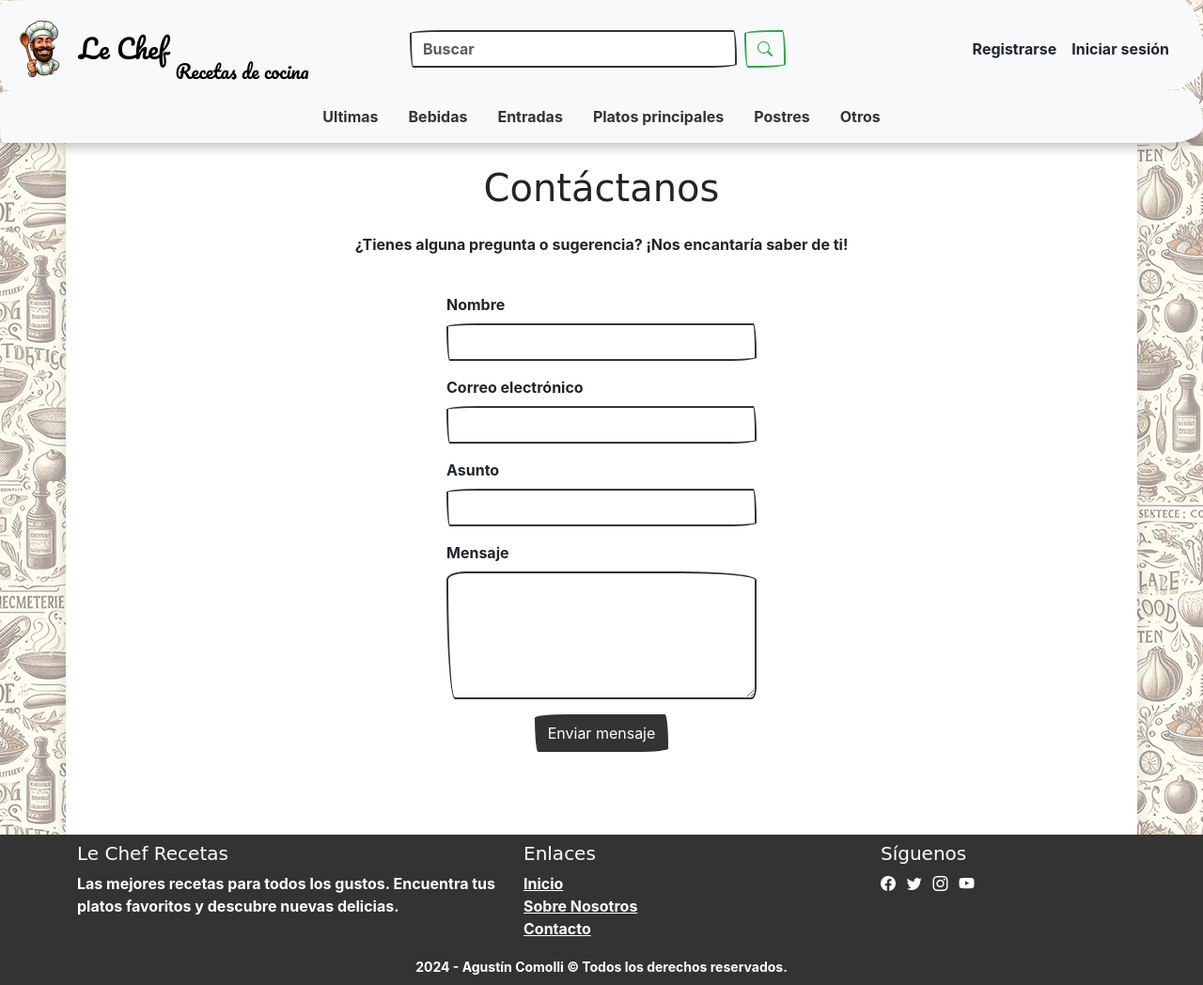
After one commit to agustincomolli/le-chef-recetas, a Flask app: page /contact in a window 1280 px wide. The commit adds this page. Shown: the whole page at 94% size. Run offline with Flask 3, Linux system fonts and the light colour scheme; some libraries are stand-ins or nearby versions; some web fonts are replaced.

Commit message:
feat: add form contact, and delete user

```diff
--- a/app/__init__.py
+++ b/app/__init__.py
@@ -2,12 +2,13 @@
 Inicialización de la aplicación Flask.
 
 """
-from flask import Flask
+from flask import Flask, render_template
 from flask_session import Session
 from .config import Config
 from .extensions import db
 from .routes.main import main
 from .routes.auth import auth
+from .utils.helpers import apology
 
 
 def create_app():
@@ -63,6 +64,21 @@ def create_app():
         response.headers["Pragma"] = "no-cache"
         return response
 
+    @app.errorhandler(404)
+    def page_not_found(error):  # pylint: disable=unused-argument
+        """
+        Manejador de errores para el código de estado HTTP 404 (No encontrado).
+
+        Args:
+            error (HTTPException): El objeto de excepción que contiene detalles sobre el error.
+
+        Returns:
+            Response: Una respuesta personalizada que incluye un mensaje de error y el
+                      código de estado 404.
+        """
+        # return apology("página no encontrada", 404)
+        return render_template("error-404.html")
+
     return app
 
 
--- a/app/routes/auth.py
+++ b/app/routes/auth.py
@@ -9,7 +9,7 @@ import base64
 from flask import Blueprint, request, redirect, render_template, session, flash, current_app
 from werkzeug.security import check_password_hash, generate_password_hash
 from app.utils.helpers import apology, convert_to_webp, resize_image, login_required
-from app.utils.database import add_user, get_user, is_unique_username, is_unique_email
+from app.utils.database import add_user, get_user, is_unique_username, is_unique_email, delete_user
 
 
 # Error codes.
@@ -23,12 +23,13 @@ ERROR_USER_EXIST = "El usuario ya existe"
 ERROR_USER_NOT_EXIST = "El usuario no existe"
 ERROR_INCORRECT_PASSWORD = "La contraseña es incorrecta"
 ERROR_EMAIL_EXIST = "El correo electrónico ya existe"
-ERROR_ADD_USER = 1
+ERROR_IMAGE_TOO_BIG = "El archivo debe ser menor de 1MB"
+ERROR_DB_OPERATION = 1
 
 auth = Blueprint('auth', __name__)
 
 
-@auth.route("/account")
+@auth.route("/account", methods=["GET", "POST"])
 @login_required
 def account():
     user = get_user(session["username"])
@@ -37,6 +38,30 @@ def account():
         pass
     else:
         return render_template("account.html", user=user)
+
+
+@auth.route("/delete_account", methods=["POST"])
+@login_required
+def delete_account():
+    """
+    Elimina la cuenta del usuario actual y limpia la sesión.
+
+    Returns:
+        redirect: Redirige a la página de inicio si la eliminación es exitosa.
+                  Redirige a la página de cuenta si ocurre un error.
+    """
+
+    user_id = session["user_id"]
+    result = delete_user(user_id)
+    if not result == ERROR_DB_OPERATION:
+        # Eliminar la sesión.
+        session.clear()
+        # Informar al usuario.
+        flash('Tu cuenta ha sido eliminada exitosamente.', 'success')
+        return redirect("/")
+    else:
+        flash('No se pudo eliminar la cuenta. Por favor, inténtalo de nuevo.', 'danger')
+        return redirect("/account")
 
 
 @auth.route("/login", methods=["GET", "POST"])
@@ -149,7 +174,7 @@ def register():
                                    form_data["email"],
                                    hash_password,
                                    profile_image)
-        if result_add_user == 0:
+        if not result_add_user == ERROR_DB_OPERATION:
             flash('Registro exitoso. Por favor, inicia sesión.', 'success')
             return redirect("/")
         else:
@@ -179,6 +204,10 @@ def check_register_form(form_data: dict) -> tuple:
     Raises:
         KeyError: Si alguna de las claves esperadas no está presente en form_data.
     """
+    image_file = request.files['input-profile-image']
+    if image_file and allowed_file(image_file.filename):
+        if image_file.content_length > 1048576:  # 1MB en bytes
+            return False, ERROR_IMAGE_TOO_BIG, 400
     if not form_data["username"]:
         return False, ERROR_MUST_PROVIDE_USERNAME, 400
     if not form_data["email"]:
@@ -244,3 +273,21 @@ def get_profile_image(profile_image) -> bytes:
             os.unlink(temp_processed.name)
 
     return processed_image
+
+
+def allowed_file(filename: str) -> bool:
+    """
+    Verifica si el nombre de archivo tiene una extensión permitida.
+
+    Args:
+        filename (str): El nombre del archivo a verificar.
+
+    Returns:
+        bool: True si el archivo tiene una extensión permitida, False en caso contrario.
+    """
+    # Verificar si el nombre de archivo contiene un punto (.)
+    if '.' in filename:
+        # Separar el nombre de archivo por el punto y verificar la extensión
+        extension = filename.rsplit('.', 1)[1].lower()
+        return extension in {'png', 'jpg', 'jpeg', 'gif', 'webp'}
+    return False
--- a/app/routes/main.py
+++ b/app/routes/main.py
@@ -2,11 +2,53 @@
 Contiene las rutas a cada parte de la aplicación web
 
 """
+import requests
 # pylint: disable=unused-import
-from flask import Blueprint, render_template, request, redirect, url_for
+from flask import Blueprint, render_template, request, redirect, url_for, flash
 from app.utils.helpers import apology
 
 main = Blueprint('main', __name__)
+
+
+@main.route("/contact", methods=["GET", "POST"])
+def contact():
+    """
+    Renderiza la página de contacto y maneja el envío del formulario de contacto.
+
+    Returns:
+        Response: Si el método de la solicitud es GET, renderiza la plantilla "contact.html".
+                  Si el método de la solicitud es POST, envía los datos del formulario
+                  a través de Formspree y redirige a la página principal con un mensaje
+                  flash indicando el resultado del envío.
+    """
+    if request.method == "POST":
+        # Obtener los datos del formulario.
+        data = request.form.to_dict()
+        timeout_value = 5
+
+        try:
+            # Enviar los datos a través de Formspree.
+            response = requests.post(
+                "https://formspree.io/f/xrbzqeoe",
+                data=data,
+                headers={"Accept": "application/json"},
+                timeout=timeout_value
+            )
+
+            # Verificar el estado de la respuesta y mostrar un mensaje flash correspondiente.
+            if response.status_code == 200:
+                flash("Tu mensaje se ha enviado correctamente.", "success")
+            else:
+                flash("Lo lamentamos, no pudimos enviar tu mensaje.", "error")
+        except requests.RequestException:
+            flash(
+                "Error al intentar enviar el mensaje. Por favor, inténtalo de nuevo más tarde.", "error")
+
+        # Redirigir a la página principal después del envío.
+        return redirect("/")
+    else:
+        # Renderizar la plantilla de contacto si el método es GET.
+        return render_template("contact.html")
 
 
 @main.route("/")
--- /dev/null
+++ b/app/static/scripts/contact-validation.js
@@ -0,0 +1,17 @@
+(() => {
+    'use strict'
+
+    var forms = document.querySelectorAll('.needs-validation')
+
+    Array.prototype.slice.call(forms)
+      .forEach(function (form) {
+        form.addEventListener('submit', function (event) {
+          if (!form.checkValidity()) {
+            event.preventDefault()
+            event.stopPropagation()
+          }
+
+          form.classList.add('was-validated')
+        }, false)
+      })
+  })()
--- /dev/null
+++ b/app/static/styles/partials/account.css
@@ -0,0 +1,3 @@
+.account-input {
+  width: 330px;
+}
--- /dev/null
+++ b/app/static/styles/partials/error-404.css
@@ -0,0 +1,4 @@
+.title-404 {
+  top: 20px;
+  font-size: 4rem;
+}
--- a/app/static/styles/partials/register.css
+++ /dev/null
@@ -1,3 +0,0 @@
-.register-input {
-  width: 330px;
-}
--- a/app/static/styles/styles.css
+++ b/app/static/styles/styles.css
@@ -1,5 +1,6 @@
+@import url("./partials/account.css");
+@import url("./partials/error-404.css");
 @import url("./partials/login.css");
-@import url("./partials/register.css");
 
 @font-face {
   font-family: "Pacifico";
--- a/app/templates/base.html
+++ b/app/templates/base.html
@@ -147,9 +147,9 @@
         <div class="col-md-4 mb-0">
           <h5>Enlaces</h5>
           <ul class="list-unstyled">
-            <li><a href="#" class="text-light">Inicio</a></li>
+            <li><a href="/" class="text-light">Inicio</a></li>
             <li><a href="#" class="text-light">Sobre Nosotros</a></li>
-            <li><a href="#" class="text-light">Contacto</a></li>
+            <li><a href="/contact" class="text-light">Contacto</a></li>
           </ul>
         </div>
         <!-- Íconos de redes sociales -->
--- /dev/null
+++ b/app/templates/contact.html
@@ -0,0 +1,46 @@
+{% extends "base.html" %}
+
+{% block title %}
+Contacto
+{% endblock %}
+
+{% block main %}
+<div class="container">
+  <h1 class="mb-4">Contáctanos</h1>
+  <p class="mb-4">¿Tienes alguna pregunta o sugerencia? ¡Nos encantaría saber de ti!</p>
+
+  <form action="/contact" method="POST" class="d-flex flex-column align-items-center mb-5 py-3 mx-auto needs-validation" novalidate>
+    <div class="form-group mb-3 d-flex flex-column align-items-start">
+      <label for="name" class="form-label">Nombre</label>
+      <input type="text" class="form-control account-input" id="name" name="name" required>
+      <div class="invalid-feedback text-start">
+        Por favor, ingresa tu nombre.
+      </div>
+    </div>
+    <div class="form-group mb-3 d-flex flex-column align-items-start">
+      <label for="email" class="form-label">Correo electrónico</label>
+      <input type="email" class="form-control account-input" id="email" name="email" required>
+      <div class="invalid-feedback text-start">
+        Por favor, ingresa un correo electrónico válido.
+      </div>
+    </div>
+    <div class="form-group mb-3 d-flex flex-column align-items-start">
+      <label for="subject" class="form-label">Asunto</label>
+      <input type="text" class="form-control account-input" id="subject" name="subject" required>
+      <div class="invalid-feedback text-start">
+        Por favor, ingresa el asunto de tu mensaje.
+      </div>
+    </div>
+    <div class="form-group mb-3 d-flex flex-column align-items-start">
+      <label for="message" class="form-label">Mensaje</label>
+      <textarea class="form-control account-input" id="message" name="message" rows="5" required></textarea>
+      <div class="invalid-feedback text-start">
+        Por favor, ingresa tu mensaje.
+      </div>
+    </div>
+    <button type="submit" class="btn btn-primary">Enviar mensaje</button>
+  </form>
+</div>
+
+<script src="{{ url_for('static', filename='/scripts/contact-validation.js') }}"></script>
+{% endblock %}
--- a/app/utils/database.py
+++ b/app/utils/database.py
@@ -3,6 +3,7 @@ Este módulo contiene las funciones que tocarán la base de datos.
 """
 
 from sqlalchemy import text
+from sqlalchemy.exc import SQLAlchemyError
 from app import db
 
 
@@ -125,6 +126,35 @@ def add_user(username: str, email: str, password: str, profile_image: bytes) ->
         return 1
 
 
+def delete_user(user_id: int) -> int:
+    """
+    Elimina un usuario de la base de datos según su ID.
+
+    Args:
+        user_id (int): El ID del usuario a eliminar.
+
+    Returns:
+        int: 0 si el usuario se eliminó correctamente, 1 si ocurrió un error.
+    """
+
+    # pylint: disable=broad-exception-caught
+
+    try:
+        # Iniciar una transacción.
+        with db.session.begin():
+            sql = "DELETE FROM users WHERE id = :user_id;"
+            db.session.execute(text(sql), {"user_id": user_id})
+            return 0
+    except SQLAlchemyError as e:
+        # Manejar errores específicos de SQLAlchemy
+        print(f"Error de base de datos al eliminar usuario: {e}")
+        return 1
+    except Exception as e:
+        # Manejar cualquier otro error no esperado
+        print(f"Error inesperado al eliminar usuario: {e}")
+        return 1
+
+
 def get_user(username: str) -> dict:
     """
     Obtiene la información de un usuario desde la base de datos.
--- a/requirements.txt
+++ b/requirements.txt
@@ -1,6 +1,7 @@
 blinker==1.8.2
 cachelib==0.13.0
 certifi==2024.7.4
+chardet==5.2.0
 charset-normalizer==3.3.2
 click==8.1.7
 colorama==0.4.6
```
Also changed, not shown: app/static/scripts/account-validation.js (renamed from app/static/scripts/custom-validation.js, +12 -0 lines), app/templates/account.html (+11 -8 lines), app/templates/error-404.html (added, +21 -0 lines), app/templates/register.html (+9 -6 lines), app/data/recipes.db, app/static/images/404.webp (added).
